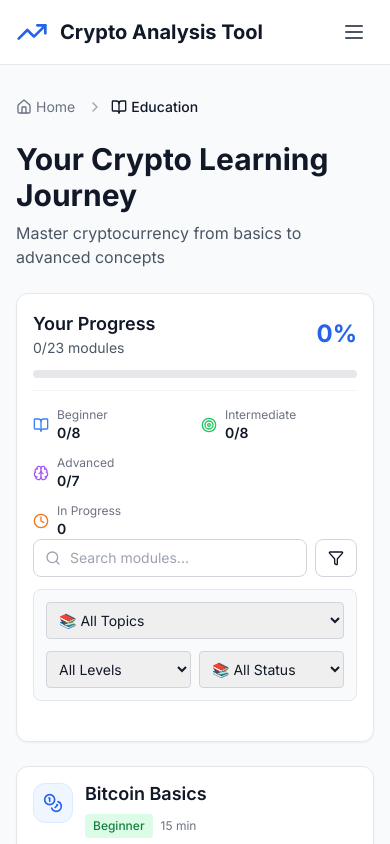
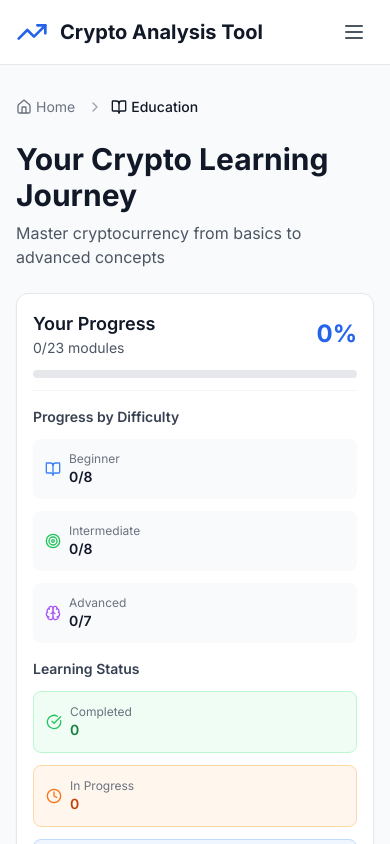
Before and after one commit to pontush81/cryptoTool, a Next.js app: page /education/modules in a window 390 px wide. Both pictures are taken after a click on the button 336 px from the left and 409 px from the top of the page. Shown: the top 844 px of the page. Built offline with nearby package versions, Linux system fonts and the light colour scheme.

Commit message:
search bar spacing fix

```diff
--- a/app/education/modules/page.tsx
+++ b/app/education/modules/page.tsx
@@ -807,33 +807,60 @@ export default function EducationModulesPage() {
 
             {/* Expandable Progress Breakdown */}
             {showPreferences && (
-              <div className="grid grid-cols-2 sm:grid-cols-3 gap-3 sm:gap-6 pt-4 border-t border-gray-100">
-                <div className="flex items-center space-x-2 sm:space-x-3">
+              <div className="pt-4 border-t border-gray-100 space-y-4">
+                {/* Progress by Difficulty */}
+                <div>
+                  <h4 className="text-sm font-semibold text-gray-700 mb-3">Progress by Difficulty</h4>
+                  <div className="grid grid-cols-1 sm:grid-cols-3 gap-3 sm:gap-6">
+                    <div className="flex items-center space-x-2 sm:space-x-3 p-3 bg-gray-50 rounded-lg">
                       <BookOpen className="w-4 h-4 sm:w-5 sm:h-5 text-blue-500" />
                       <div>
                         <div className="text-xs sm:text-sm text-gray-500">Beginner</div>
                         <div className="text-sm sm:text-base font-semibold">{modules.filter(m => m.difficulty === 'Beginner' && m.completed).length}/{modules.filter(m => m.difficulty === 'Beginner').length}</div>
                       </div>
                     </div>
-                <div className="flex items-center space-x-2 sm:space-x-3">
+                    <div className="flex items-center space-x-2 sm:space-x-3 p-3 bg-gray-50 rounded-lg">
                       <Target className="w-4 h-4 sm:w-5 sm:h-5 text-green-500" />
                       <div>
                         <div className="text-xs sm:text-sm text-gray-500">Intermediate</div>
                         <div className="text-sm sm:text-base font-semibold">{modules.filter(m => m.difficulty === 'Intermediate' && m.completed).length}/{modules.filter(m => m.difficulty === 'Intermediate').length}</div>
                       </div>
                     </div>
-                <div className="flex items-center space-x-2 sm:space-x-3">
+                    <div className="flex items-center space-x-2 sm:space-x-3 p-3 bg-gray-50 rounded-lg">
                       <Brain className="w-4 h-4 sm:w-5 sm:h-5 text-purple-500" />
                       <div>
                         <div className="text-xs sm:text-sm text-gray-500">Advanced</div>
                         <div className="text-sm sm:text-base font-semibold">{modules.filter(m => m.difficulty === 'Advanced' && m.completed).length}/{modules.filter(m => m.difficulty === 'Advanced').length}</div>
                       </div>
                     </div>
-                <div className="flex items-center space-x-2 sm:space-x-3 col-span-2 sm:col-span-1">
+                  </div>
+                </div>
+
+                {/* Progress Status */}
+                <div>
+                  <h4 className="text-sm font-semibold text-gray-700 mb-3">Learning Status</h4>
+                  <div className="grid grid-cols-1 sm:grid-cols-3 gap-3 sm:gap-6">
+                    <div className="flex items-center space-x-2 sm:space-x-3 p-3 bg-green-50 rounded-lg border border-green-200">
+                      <CheckCircle className="w-4 h-4 sm:w-5 sm:h-5 text-green-500" />
+                      <div>
+                        <div className="text-xs sm:text-sm text-gray-500">Completed</div>
+                        <div className="text-sm sm:text-base font-semibold text-green-700">{completedModulesFromStorage.length}</div>
+                      </div>
+                    </div>
+                    <div className="flex items-center space-x-2 sm:space-x-3 p-3 bg-orange-50 rounded-lg border border-orange-200">
                       <Clock className="w-4 h-4 sm:w-5 sm:h-5 text-orange-500" />
                       <div>
                         <div className="text-xs sm:text-sm text-gray-500">In Progress</div>
-                    <div className="text-sm sm:text-base font-semibold">{modules.filter(m => getModuleProgressStatus(m.id) === 'in-progress').length}</div>
+                        <div className="text-sm sm:text-base font-semibold text-orange-700">{modules.filter(m => getModuleProgressStatus(m.id) === 'in-progress').length}</div>
+                      </div>
+                    </div>
+                    <div className="flex items-center space-x-2 sm:space-x-3 p-3 bg-blue-50 rounded-lg border border-blue-200">
+                      <BookOpen className="w-4 h-4 sm:w-5 sm:h-5 text-blue-500" />
+                      <div>
+                        <div className="text-xs sm:text-sm text-gray-500">Not Started</div>
+                        <div className="text-sm sm:text-base font-semibold text-blue-700">{modules.filter(m => getModuleProgressStatus(m.id) === 'not-started').length}</div>
+                      </div>
+                    </div>
                   </div>
                 </div>
               </div>
@@ -879,7 +906,7 @@ export default function EducationModulesPage() {
           <div className="space-y-4 mb-6">
               {/* Mobile: Compact Search + Filter Button */}
               <div className="sm:hidden">
-                <div className="flex gap-2 mb-3">
+                <div className="flex mb-3 bg-gray-50 p-2 rounded-lg">
                   <div className="relative flex-1">
                     <Search className="absolute left-3 top-1/2 transform -translate-y-1/2 text-gray-400 w-4 h-4" />
                     <input
@@ -892,7 +919,7 @@ export default function EducationModulesPage() {
                   </div>
                   <button
                     onClick={() => setShowPreferences(!showPreferences)}
-                    className="px-3 py-2 border border-gray-300 rounded-lg flex items-center gap-1 text-sm bg-white hover:bg-gray-50"
+                    className="ml-4 px-3 py-2 border border-gray-300 rounded-lg flex items-center gap-1 text-sm bg-white hover:bg-gray-50"
                   >
                     <Filter className="w-4 h-4" />
                     {(filterDifficulty !== 'all' || filterProgress !== 'all' || filterCategory !== 'all') && (
```
Lines whose indentation alone changed are shown as unchanged.
